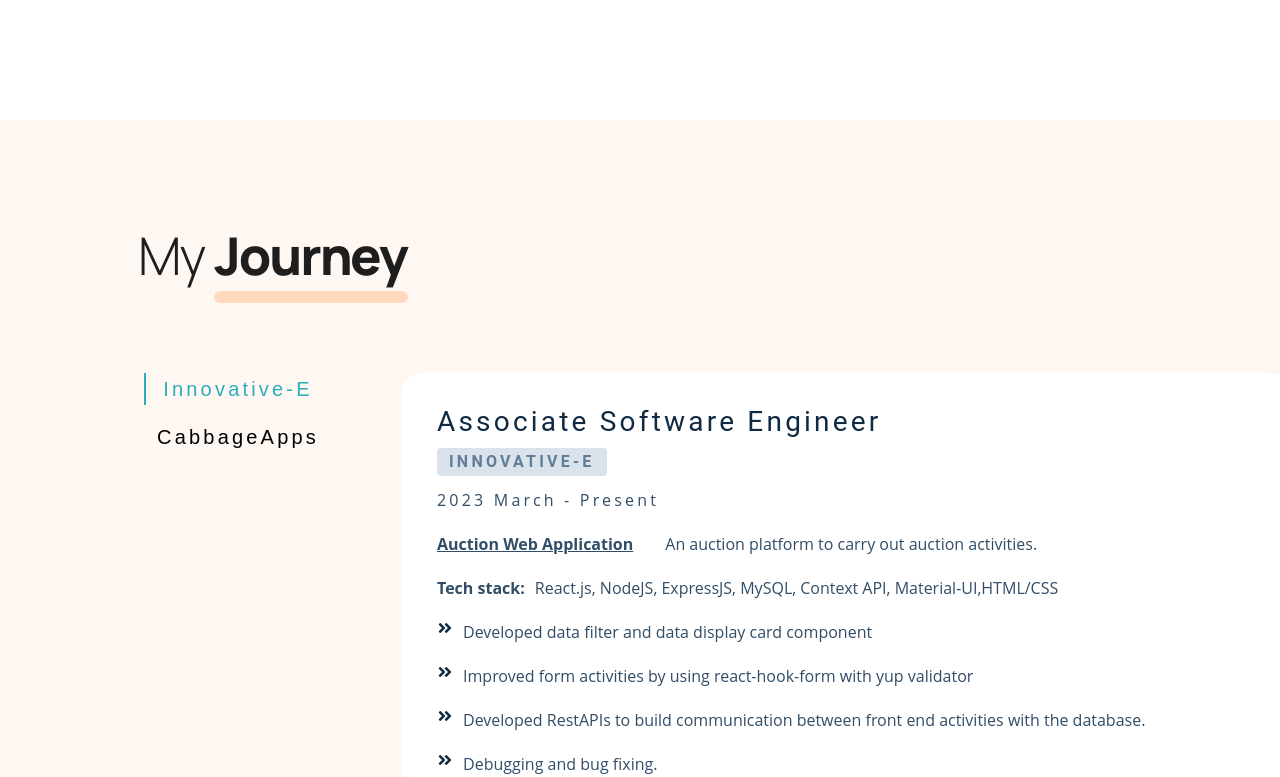
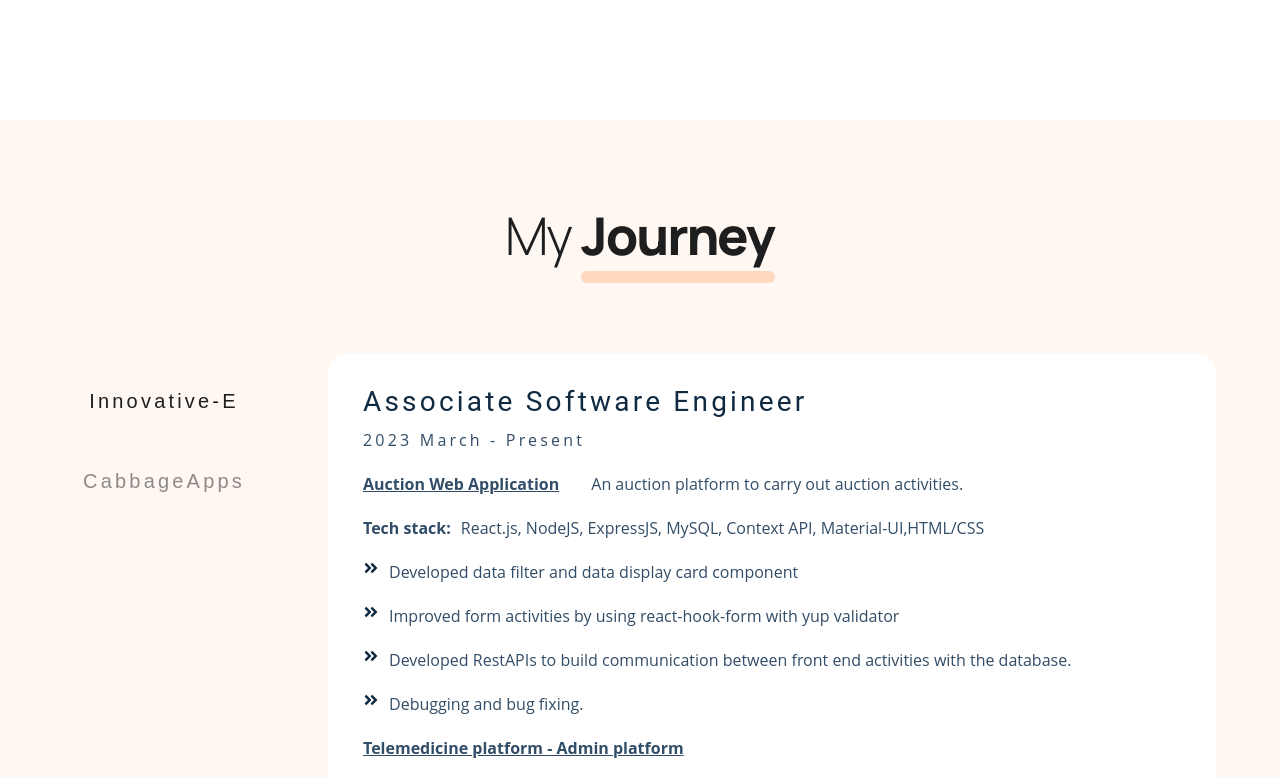
Before and after one commit to Shameera17/portfolio, a Gatsby site: page / in a window 1280 px wide. Shown: the part 1480-2257 px from the top of the page. Built offline with nearby package versions, Linux system fonts and the light colour scheme; Gatsby itself is replaced by a stand-in of ours.

Commit message:
chngs added

```diff
--- a/src/components/Jobs.js
+++ b/src/components/Jobs.js
@@ -49,7 +49,6 @@ const Jobs = () => {
           {positionBased.map((item, index) => (
             <div key={index}>
               <h3>{item.title}</h3>
-              <h4>{company}</h4>
               <p className="job-date">{item.duration}</p>
               {/* projects */}
               {item.project.map((projectItem, index) => (
--- a/src/css/main.css
+++ b/src/css/main.css
@@ -537,23 +537,26 @@ Jobs
 ===============
 */
 .section.jobs {
-  padding: 100px 138px;
+  display: flex;
+  justify-content: center;
+  flex-direction: column;
+  align-items: center;
 }
 .jobs-center {
-  width: 100vw;
+  width: 100%;
   margin: 0 auto;
-  max-width: var(--max-width);
-  /* background-color: white; */
 }
 .btn-container {
   display: flex;
   flex-direction: row;
   justify-content: center;
   margin-bottom: 4rem;
+  /* border-left: 5px solid rgba(255, 216, 190, 0.5); */
 }
 .job-btn {
   background: transparent;
   border-color: transparent;
+  /* border-left: 5px solid rgba(255, 216, 190, 0.5); */
   text-transform: capitalize;
   font-size: 1.25rem;
   letter-spacing: var(--spacing);
@@ -562,14 +565,16 @@ Jobs
   cursor: pointer;
   padding: 0.25rem 0;
   line-height: 1;
+  color: rgba(30, 30, 30, 0.5);
 }
 .job-btn:hover {
-  color: var(--clr-primary-5);
-  box-shadow: 0 2px var(--clr-primary-5);
+  color: rgba(30, 30, 30, 1);
+
+  /* box-shadow: 0 2px var(--clr-primary-5); */
 }
 .active-btn {
-  color: var(--clr-primary-5);
-  box-shadow: 0 2px var(--clr-primary-5);
+  color: rgba(30, 30, 30, 1);
+  /* box-shadow: 0 2px var(--clr-primary-5); */
 }
 .job-info {
   background-color: white;
@@ -617,13 +622,14 @@ Jobs
     justify-content: flex-start;
   }
   .job-btn {
+    margin-top: 2rem;
     margin-bottom: 1rem;
   }
   .active-btn {
-    box-shadow: -2px 0 var(--clr-primary-5);
+    /* box-shadow: -2px 0 var(--clr-primary-5); */
   }
   .job-btn:hover {
-    box-shadow: -2px 0 var(--clr-primary-5);
+    /* box-shadow: -2px 0 var(--clr-primary-5); */
   }
 }
 
```
